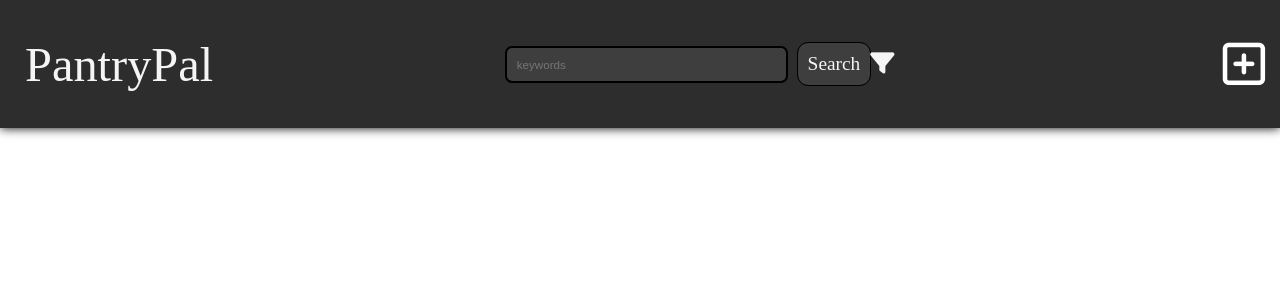
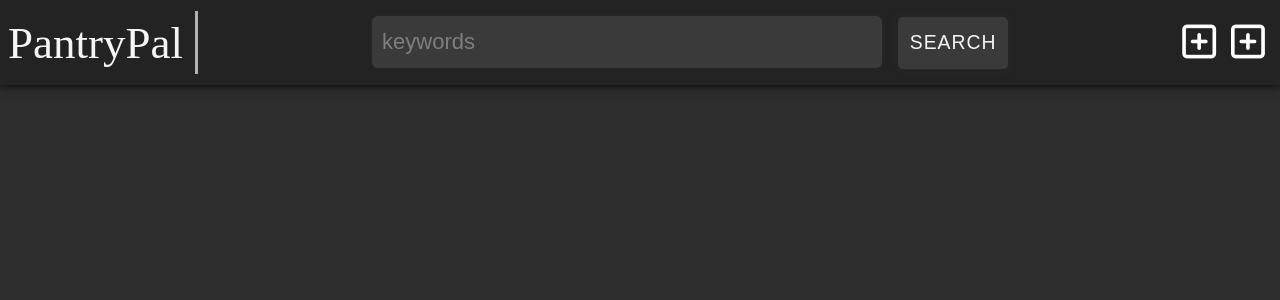
Before and after one commit to tndavies/PantryPal, a React (Vite) app in the folder pantrypal-front/: page / in a window 1280 px wide. Shown: the top 300 px of the page. Built offline with nearby package versions, Linux system fonts and the light colour scheme.

Commit message:
Navbar styling

```diff
--- a/pantrypal-front/src/SideBar.jsx
+++ b/pantrypal-front/src/SideBar.jsx
@@ -7,6 +7,11 @@ export default function SideBar(props) {
   const [quick, SetQuick] = useState(true);
   const [medium, SetMedium] = useState(true);
   const [long, SetLong] = useState(true);
+
+  const showFilterModal = (event) => {
+    event.preventDefault();
+    SetModal(true);
+  };
 
   const filter = () => {
     const keywords = document.getElementById("keywords_field").value;
@@ -40,24 +45,23 @@ export default function SideBar(props) {
       )}
 
       <nav>
-        <div className="nav-title">PantryPal</div>
+        <h1>PantryPal</h1>
 
-        <div className="search-container">
+        <div className="search-box">
           <input
-            className="nav-search"
             placeholder="keywords"
             id="keywords_field"
             type="text"
           />
-          <button className="searchBtn" onClick={filter}>Search</button>
 
-          <div className="fa-solid fa-filter fa-lg" />
+          <button onClick={filter} onContextMenu={(e)=>showFilterModal(e)}>Search</button>
         </div>
 
-        <div
-          className="newBtn fa-regular fa-square-plus fa-lg"
-          onClick={() => SetModal(true)}
-        />
+        <div className="action-box">
+          <div className="fa-regular fa-square-plus fa-2xl" />
+          <div className="fa-regular fa-square-plus fa-2xl" onClick={()=>{SetModal(true)}}/>
+        </div>
+
       </nav>
     </>
   );
--- a/pantrypal-front/src/layout.css
+++ b/pantrypal-front/src/layout.css
@@ -30,25 +30,9 @@ main {
   overflow-y: scroll;
   flex-grow: 1;
   width: 100%;
-}
-
-nav {
-  height: 128px;
-  width: 100%;
-
-  overflow: hidden;
-  flex-shrink: 0;
-
   background-color: rgb(46, 45, 45);
-  box-shadow: 0px 0px 10px 0px black;
-  color: whitesmoke;
-
-  font-size: 2em;
-
-  display: flex;
-  flex-direction: row;
-  align-items: center;
-  justify-content: space-between;
+  /* display: none; */
+  z-index: 0;
 }
 
 .grid-container {
--- a/pantrypal-front/src/sidebar.css
+++ b/pantrypal-front/src/sidebar.css
@@ -1,62 +1,118 @@
-.nav-title {
-    font-size: 1.25em;
-    margin-left: 25px;
-    width: 12%;
+nav {
+    height: 85px;
+    width: 100%;
+
+    overflow: hidden;
+    flex-shrink: 0;
+
+    background-color: rgb(35, 35, 35);
+    box-shadow: 0px 0px 10px black;
+    color: whitesmoke;
+
+    display: flex;
+    align-items: center;
+    justify-content: space-between;
+
+    z-index: 1; /* ensure nav is above main for shadow to show */
+  }
+
+/*  */
+
+nav h1 {
+    font: inherit;
+    font-size: 45px;
+    color: whitesmoke;
+
+    width: fit-content;
+    margin-left: 8px;
+    height: 100%;
+
+    display: flex;
+    justify-content: center;
+    align-items: center;
+}
+
+nav h1::after {
+    background-color: rgba(255,255,255,0.65);
+    display: inline-block;
+    margin-left: 12px;
+    content: '';
+    height: 75%;
+    width: 3px;
 }
 
 /*  */
 
-.search-container {
-    flex-grow: 0.6;
-
-    display: flex;
-    flex-direction: row;
-    align-items: center;
-    justify-content: center;
-}
-
-.nav-search {
-    background-color: rgb(62, 62, 62);
-    color: whitesmoke;
-
-    border: none;
-    border-radius: 5px;
-    outline: 2px solid rgb(0, 0, 0);
-    padding: 10px;
-
-    width: 35%;
-
-    font-size: 0.6em;
+nav .search-box {
+    width: fit-content;
+    height: fit-content;
 }
 
 /*  */
 
-nav .searchBtn {
-    padding: 10px;
+nav .search-box input {
     border: none;
-    border-radius: 10px;
-    outline: 1px solid black;
-    background-color: rgb(62, 62, 62);
+    outline: none;
+    box-shadow: 0px 0px 5px 0px rgb(41, 41, 41);
+    width: 500px;
+    height: 52px;
+    padding-left: 10px;
+    margin-right: 16px;
+
+    background-color: rgb(58, 58, 58);
     color: whitesmoke;
-    font: inherit;
-    margin-left: 12px;
+    font-size: 22px;
+    border-radius: 6px;
 }
-nav .searchBtn:hover {
-    outline: 3px solid black;
+
+nav .search-box input::placeholder {
+    color: rgba(255,255,255,0.35);
 }
-nav .searchBtn:active {
-    background-color: rgb(48, 48, 48);
+
+nav .search-box input:hover {
+    background-color: rgb(64, 64, 64);
+}
+
+nav .search-box input:focus {
+    background-color: rgb(64, 64, 64);
+    outline: 1px solid rgb(188, 188, 188);
 }
 
 /*  */
 
-nav .newBtn {
+nav .search-box button {
+    box-shadow: 0px 0px 10px 0px rgb(41, 41, 41);
+    border: none;
+    padding: 0px;
+    width: 110px;
+    height: 52px;
+    border-radius: 5px;
+    background-color: rgb(58, 58, 58);
+    color: whitesmoke;
+    letter-spacing: 1px;
+    text-transform: uppercase;
+}
+
+nav .search-box button:hover {
+    background-color: rgb(65, 65, 65);
+    outline: 2px solid rgb(188, 188, 188);
+}
+
+nav .search-box button:active {
+    background-color: rgb(52, 52, 52);
+}
+
+/*  */
+
+nav .action-box div{
     margin-right: 15px;
     color: white;
 }
-nav .newBtn:hover {
-    transform: scale(1.1,1.1);
+
+nav .action-box div:hover{
+    transform: scale(1.08,1.08);
 }
-nav .newBtn:active {
-    color: rgb(175, 175, 175);
+
+nav .action-box div:active{
+    color: rgb(228, 228, 228);
 }
```
